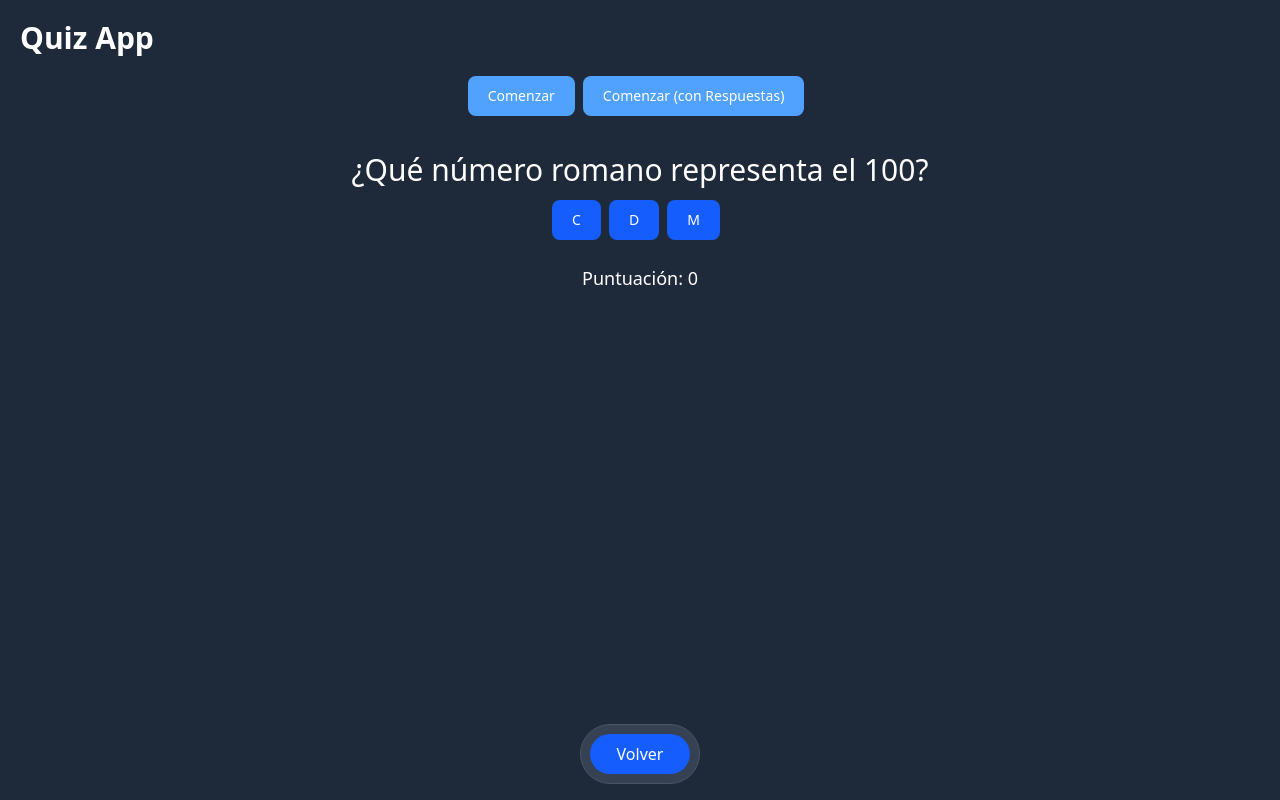
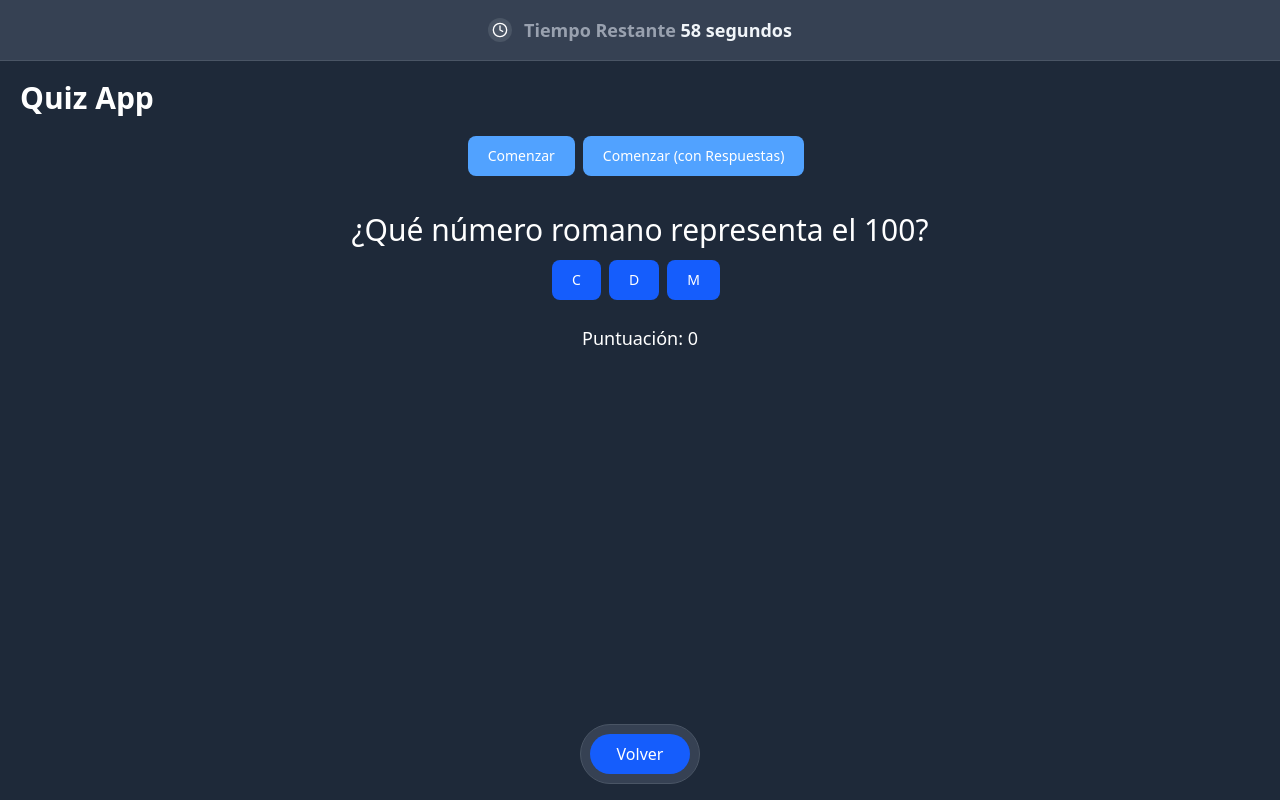
Before and after one commit to xWickz/proyectos-javascript, a Vue app: page /quizapp in a window 1280 px wide. Both pictures are taken after a click on the button "Comenzar". Built offline with nearby package versions, Linux system fonts and the light colour scheme.

Commit message:
Agregado Temporizador.

```diff
--- a/src/components/06_quizapp.vue
+++ b/src/components/06_quizapp.vue
@@ -1,49 +1,63 @@
 <template>
     <section class="bg-white dark:bg-gray-800 text-white p-5 h-screen">
-        <div class="font-bold text-3xl mb-5">
+
+        <!-- Sticky Banner: Tiempo Restante -->
+        <div id="sticky" ref="sticky" tabindex="-1"
+            class="fixed top-0 start-0 z-50 flex justify-between w-full p-4 border-b border-gray-200 bg-gray-50 dark:bg-gray-700 dark:border-gray-600"
+            hidden>
+            <div class="flex items-center mx-auto">
+                <p class="flex items-center text-sm font-normal text-gray-500 dark:text-gray-400">
+                    <span
+                        class="inline-flex p-1 me-3 bg-gray-200 rounded-full dark:bg-gray-600 w-6 h-6 items-center justify-center shrink-0">
+                        <svg xmlns="http://www.w3.org/2000/svg" width="24" height="24" viewBox="0 0 24 24" fill="none" stroke="#ffffff" stroke-width="2" stroke-linecap="round" stroke-linejoin="round"><circle cx="12" cy="12" r="10"></circle><polyline points="12 6 12 12 16 14"></polyline></svg>
+
+                    </span>
+                    <span class="font-semibold text-lg">Tiempo Restante <span class="text-slate-100">{{ timeNoReset > 1 ? timeNoReset+" segundos" : timeNoReset+" segundo" }}</span> </span>
+                </p>
+            </div>
+        </div>
+
+        <!-- Título -->
+        <div class="font-bold text-3xl mb-5" id="title" ref="title">
             Quiz App
         </div>
 
+        <!-- Botones para comenzar el juego -->
         <div class="flex justify-center mb-7">
             <button type="button"
                 class="text-white bg-blue-700 hover:bg-blue-800 focus:ring-4 focus:ring-blue-300 font-medium rounded-lg text-sm px-5 py-2.5 me-2 mb-2 dark:bg-blue-600 dark:hover:bg-blue-700 focus:outline-none dark:focus:ring-blue-800 disabled:bg-blue-400 disabled:cursor-not-allowed disabled:hover:bg-blue-400"
-            @click="startGame('normal')"
-            ref="comenzar"
-            id="comenzar">
+                @click="startGame('normal')" ref="comenzar" id="comenzar">
                 Comenzar
             </button>
 
             <button type="button"
                 class="text-white bg-blue-600 hover:bg-blue-700 focus:ring-4 focus:ring-blue-300 font-medium rounded-lg text-sm px-5 py-2.5 me-2 mb-2 dark:bg-blue-700 dark:hover:bg-blue-800 focus:outline-none dark:focus:ring-blue-800 disabled:bg-blue-400 disabled:cursor-not-allowed disabled:hover:bg-blue-400"
-            @click="startGame('responses')"
-            ref="comenzar_02"
-            id="comenzar_02">
+                @click="startGame('responses')" ref="comenzar_02" id="comenzar_02">
                 Comenzar (con Respuestas)
             </button>
         </div>
 
+        <!-- Pregunta Actual -->
         <p class="text-center text-3xl mb-3">
             {{ currentQuestion.pregunta }}
         </p>
 
+        <!--  Respuestas. Mapeo de respuestas -->
         <div class="flex justify-center">
-            <div
-            v-for="response in shuffledResponses"
-            :key="response">
+            <div v-for="response in shuffledResponses" :key="response">
 
-                <button type="button"
-                :class="['text-white focus:ring-4 focus:ring-blue-300 font-medium rounded-lg text-sm px-5 py-2.5 me-2 mb-2',
+                <button type="button" :class="['text-white focus:ring-4 focus:ring-blue-300 font-medium rounded-lg text-sm px-5 py-2.5 me-2 mb-2',
                     gameType === 'responses' && response === currentQuestion.respuesta
                     ? 'bg-green-500 hover:bg-green-600 focus:ring-4 focus:ring-green-300 dark:bg-green-500 dark:hover:bg-green-600 dark:focus:ring-green-800'
                     : 'bg-blue-700 hover:bg-blue-800 focus:ring-4 focus:ring-blue-300 dark:bg-blue-600 dark:hover:bg-blue-700 focus:outline-none dark:focus:ring-blue-800'
-                ]"
-                @click="checkAnswer(response)">
+                ]" @click="checkAnswer(response)">
                     {{ response }}
                 </button>
             </div>
 
         </div>
 
+        <!-- Información Adicional. Puntuación, Mensaje Final al Perder -->
         <div class="mt-4 text-center">
             <p class="text-lg font-medium">{{ puntuacion }}</p>
             <p v-if="result" class="mt-2 text-2xl text-gray-200" v-html="result" />
@@ -51,15 +65,20 @@
 
         <!-- Toast Notification -->
         <transition name="fade">
-        <div
-            v-if="snackbarMessage"
-            :class="['fixed bottom-6 right-6 text-white px-4 py-3 rounded-lg shadow-lg flex items-center space-x-2 animate-slide-in', snackbarType === 'success' ? 'dark:bg-green-500' : 'dark:bg-red-500']"
-        >
-        <svg v-if="snackbarType === 'success'" class="w-5 h-5" aria-hidden="true" xmlns="http://www.w3.org/2000/svg" fill="currentColor" viewBox="0 0 20 20">
-            <path d="M10 .5a9.5 9.5 0 1 0 9.5 9.5A9.51 9.51 0 0 0 10 .5Zm3.707 8.207-4 4a1 1 0 0 1-1.414 0l-2-2a1 1 0 0 1 1.414-1.414L9 10.586l3.293-3.293a1 1 0 0 1 1.414 1.414Z"/>
+            <div v-if="snackbarMessage"
+                :class="['fixed bottom-6 right-6 text-white px-4 py-3 rounded-lg shadow-lg flex items-center space-x-2 animate-slide-in', snackbarType === 'success' ? 'dark:bg-green-500' : snackbarType === 'error' ? 'dark:bg-red-500' : 'dark:bg-gray-700']">
+                <svg v-if="snackbarType === 'success'" class="w-5 h-5" aria-hidden="true"
+                    xmlns="http://www.w3.org/2000/svg" fill="currentColor" viewBox="0 0 20 20">
+                    <path
+                        d="M10 .5a9.5 9.5 0 1 0 9.5 9.5A9.51 9.51 0 0 0 10 .5Zm3.707 8.207-4 4a1 1 0 0 1-1.414 0l-2-2a1 1 0 0 1 1.414-1.414L9 10.586l3.293-3.293a1 1 0 0 1 1.414 1.414Z" />
                 </svg>
-        <svg v-else class="w-5 h-5" aria-hidden="true" xmlns="http://www.w3.org/2000/svg" fill="currentColor" viewBox="0 0 20 20">
-            <path d="M10 .5a9.5 9.5 0 1 0 9.5 9.5A9.51 9.51 0 0 0 10 .5Zm3.707 11.793a1 1 0 1 1-1.414 1.414L10 11.414l-2.293 2.293a1 1 0 0 1-1.414-1.414L8.586 10 6.293 7.707a1 1 0 0 1 1.414-1.414L10 8.586l2.293-2.293a1 1 0 0 1 1.414 1.414L11.414 10l2.293 2.293Z"/>
+                <svg v-else-if="snackbarType === 'error'" class="w-5 h-5" aria-hidden="true" xmlns="http://www.w3.org/2000/svg" fill="currentColor"
+                    viewBox="0 0 20 20">
+                    <path
+                        d="M10 .5a9.5 9.5 0 1 0 9.5 9.5A9.51 9.51 0 0 0 10 .5Zm3.707 11.793a1 1 0 1 1-1.414 1.414L10 11.414l-2.293 2.293a1 1 0 0 1-1.414-1.414L8.586 10 6.293 7.707a1 1 0 0 1 1.414-1.414L10 8.586l2.293-2.293a1 1 0 0 1 1.414 1.414L11.414 10l2.293 2.293Z" />
+                </svg>
+                <svg v-else xmlns="http://www.w3.org/2000/svg" width="24" height="24" viewBox="0 0 24 24" fill="none" stroke="#ffffff" stroke-width="2" stroke-linecap="round" stroke-linejoin="round">
+                    <circle cx="12" cy="12" r="10"></circle><line x1="12" y1="16" x2="12" y2="12"></line><line x1="12" y1="8" x2="12.01" y2="8"></line>
                 </svg>
                 <span>{{ snackbarMessage }}</span>
             </div>
@@ -75,7 +94,8 @@ import Footer from './Footer.vue';
 import { preguntas } from '../data/preguntas.js';
 
 const score = ref(0);
-const time = ref(0);
+const time = ref(0); // Este se reinicia para los puntos
+const timeNoReset = ref(tiempo); // Este no se reinicia
 const streak = ref(0);
 const gameType = ref('');
 const result = ref('');
@@ -91,6 +111,10 @@ const shuffledResponses = ref([]);
 
 const comenzar = ref(null);
 const comenzar_02 = ref(null);
+const sticky = ref(null);
+const title = ref(null);
+
+const tiempo = 60;
 
 function startGame(type) {
 
@@ -107,6 +131,10 @@ function startGame(type) {
     comenzar.value.disabled = true;
     comenzar_02.value.disabled = true;
 
+    // Mostrar el temporizador, ajustar el título para que no lo oculte
+    sticky.value.hidden = false;
+    title.value.classList.add('mt-15');
+
     // Sorteamos las preguntas, para que no sea tan obvio el patrón siempre.
     shuffledResponses.value = shuffle([
         currentQuestion.value.respuesta,
@@ -118,8 +146,17 @@ function startGame(type) {
     // Cada 1 segundo, aumentamos el valor del tiempo.
     timer = setInterval(() => {
         time.value++;
+        timeNoReset.value--;
+
         puntuacion.value = `Puntuación: ${score.value}`
+
+        if(timeNoReset.value <= 0) {
+            toast("¡Se acabó el tiempo!", "info");
+            clearInterval(timer)
+            endGame()
+        }
     }, 1000);
+
 
 }
 
@@ -158,6 +195,9 @@ function endGame() {
     comenzar.value.disabled = false;
     comenzar_02.value.disabled = false;
 
+    sticky.value.hidden = true;
+    title.value.classList.remove('mt-15');
+
     shuffledResponses.value = [];
     currentQuestion.value = "";
     puntuacion.value = "";
@@ -167,6 +207,7 @@ function endGame() {
 
     score.value = 0;
     streak.value = 0;
+    timeNoReset.value = tiempo; // 1 segundo
 
 
 }
```
Lines whose indentation alone changed are shown as unchanged.
